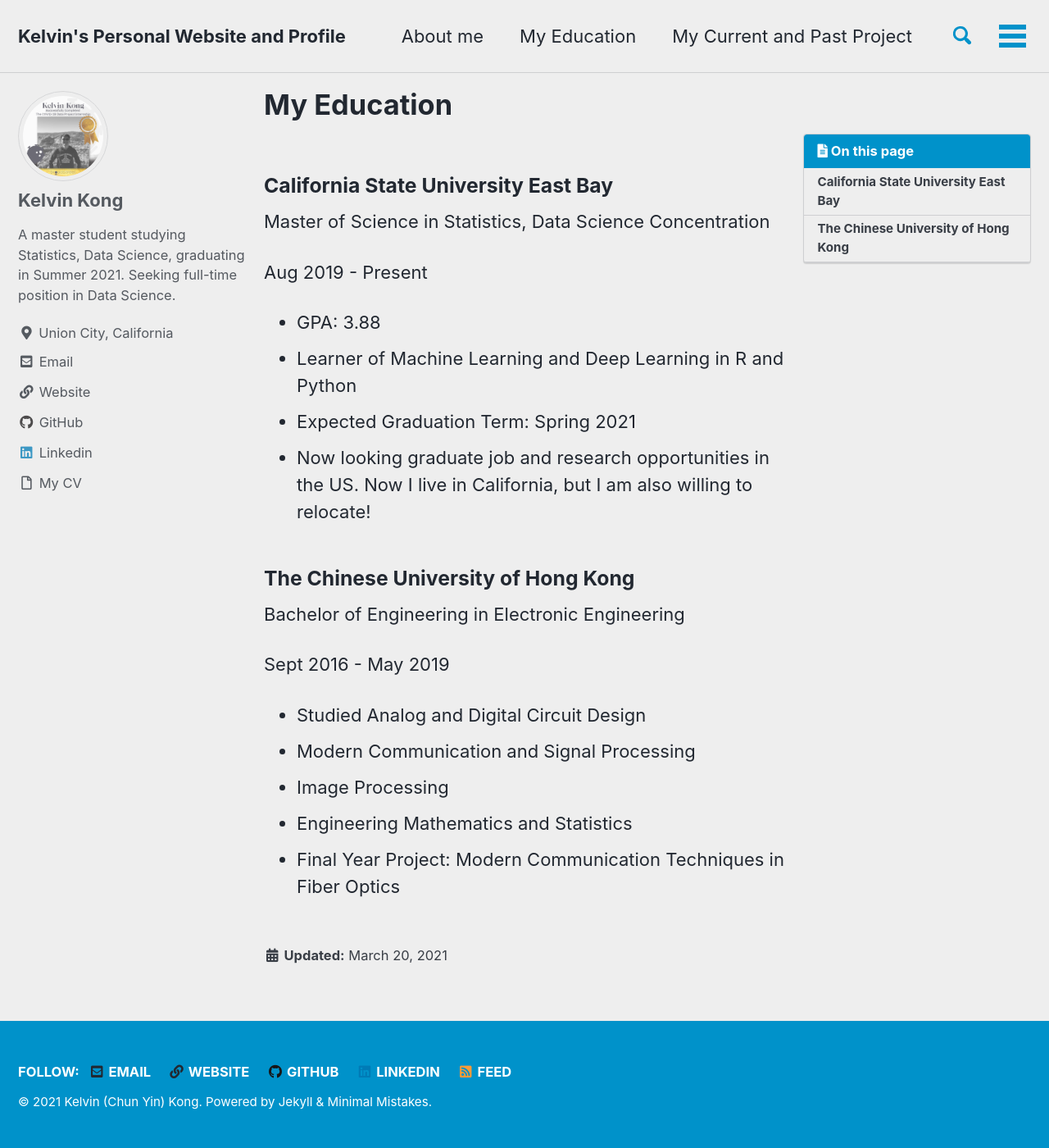
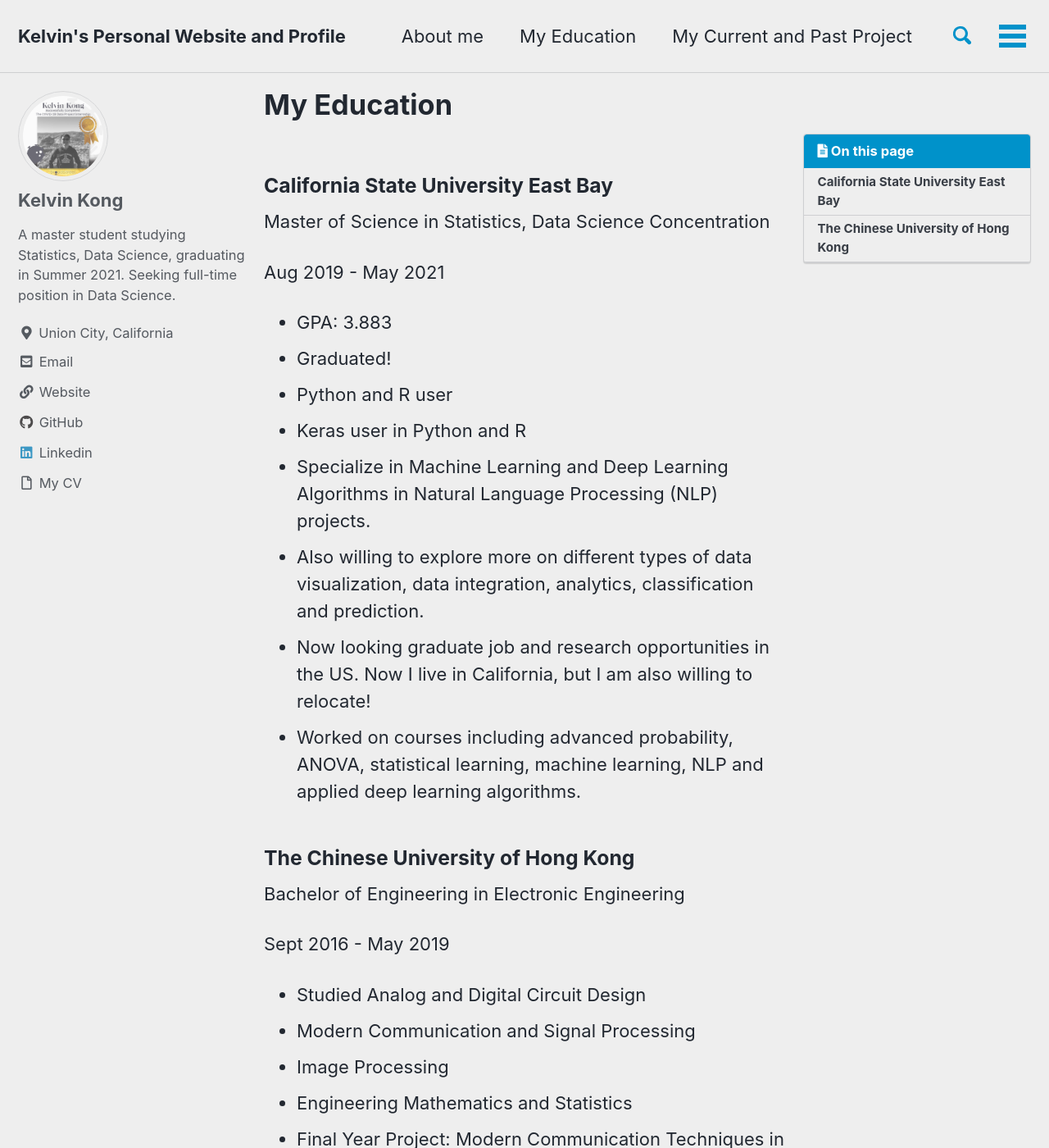
Before and after one commit to kelvin-cykong/kelvin-cykong.github.io, a Jekyll site: the page built from pages/education.md, in a window 1280 px wide and 1400 px high. Shown: the whole window at 82% size. Built offline with Jekyll 4.4.1, drawn with Linux system fonts in a browser that asks for light colours; cached includes are drawn as plain includes; comment, search, counter and statistics services are not loaded.

Commit message:
Update education.md

```diff
--- a/pages/education.md
+++ b/pages/education.md
@@ -7,12 +7,16 @@
 ### California State University East Bay
 Master of Science in Statistics, Data Science Concentration
 
-Aug 2019 - Present
+Aug 2019 - May 2021
 
-- GPA: 3.88
-- Learner of Machine Learning and Deep Learning in R and Python
-- Expected Graduation Term: Spring 2021
+- GPA: 3.883
+- Graduated!
+- Python and R user
+- Keras user in Python and R
+- Specialize in Machine Learning and Deep Learning Algorithms in Natural Language Processing (NLP) projects.
+- Also willing to explore more on different types of data visualization, data integration, analytics, classification and prediction.
 - Now looking graduate job and research opportunities in the US. Now I live in California, but I am also willing to relocate!
+- Worked on courses including advanced probability, ANOVA, statistical learning, machine learning, NLP and applied deep learning algorithms.
 
 ### The Chinese University of Hong Kong
 Bachelor of Engineering in Electronic Engineering
```
